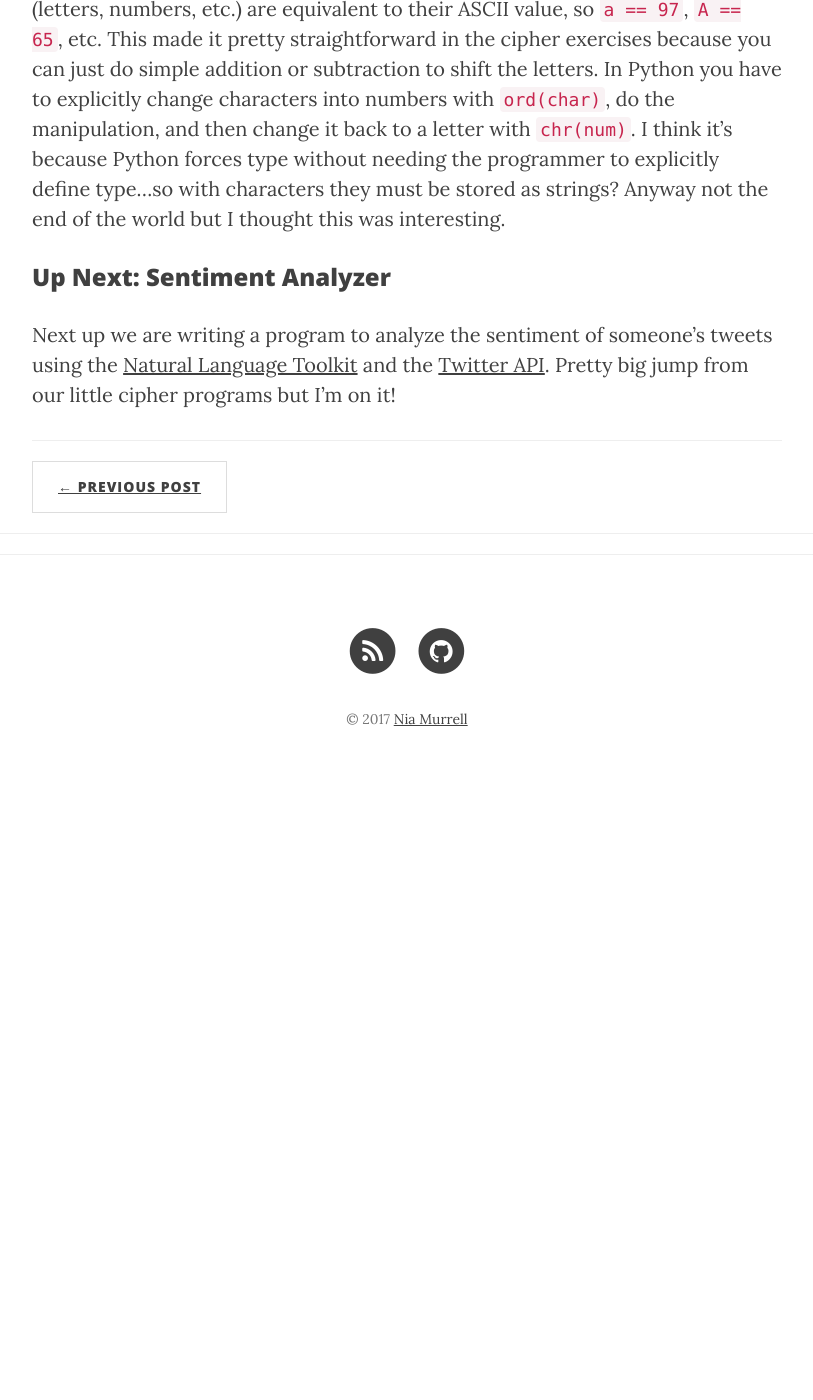
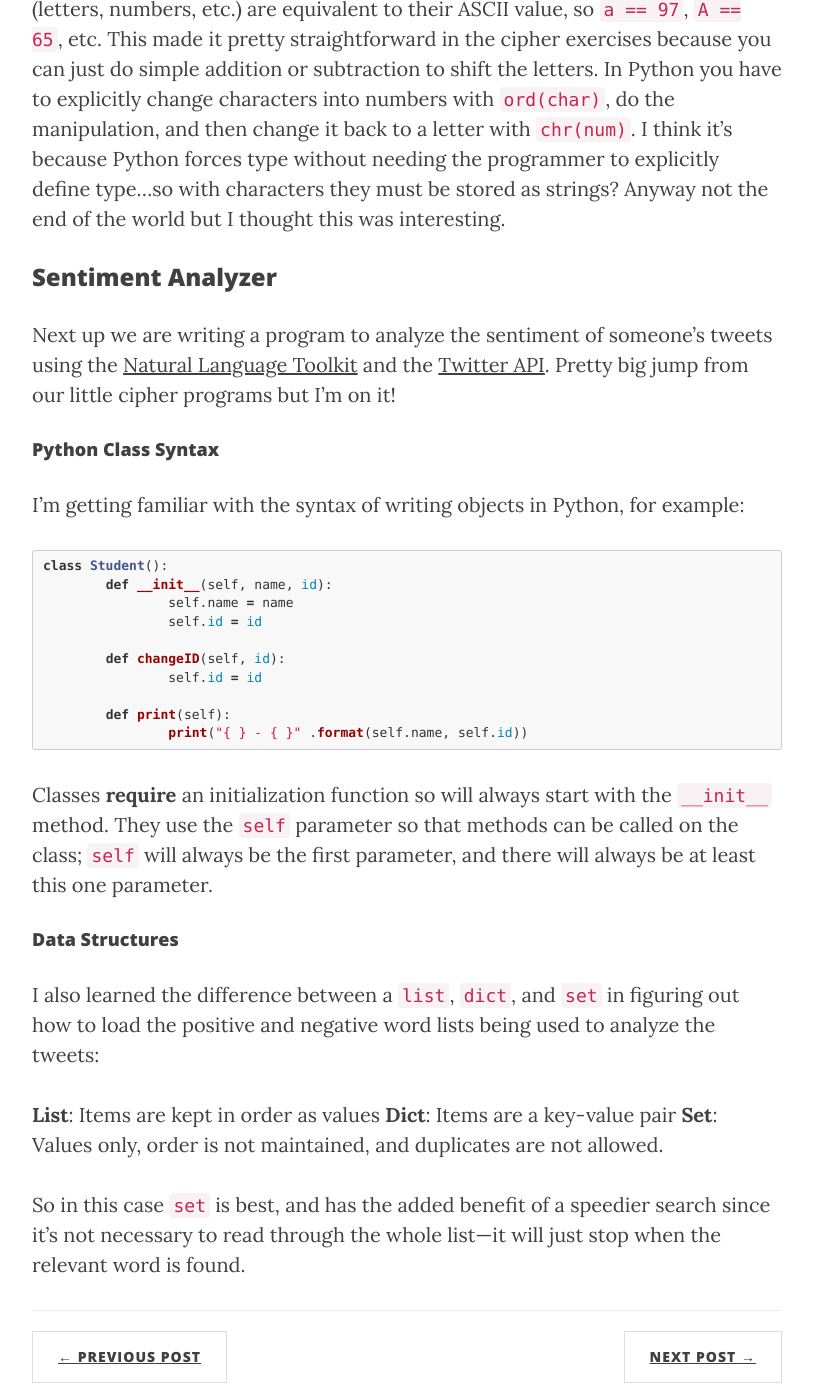
Before and after one commit to niamurrell/jekyll-blog, a Jekyll site: the page built from _posts/2017-12-07-python-continued.md, in a window 1280 px wide and 1400 px high, scrolled down 1146 px. Shown: the whole window, without its empty margins (233-1046 px from the left). Built offline with Jekyll 4.4.1, drawn with Linux system fonts in a browser that asks for light colours; nearby versions of some CDN libraries; before the commit the page ends 1941 px from its top, so only the background shows below that.

Commit message:
Add today's post

````diff
--- a/_posts/2017-12-07-python-continued.md
+++ b/_posts/2017-12-07-python-continued.md
@@ -42,6 +42,34 @@ for c in plain:
 
 One thing that I like in C that doesn't work in Python is the fact that characters (letters, numbers, etc.) are equivalent to their ASCII value, so `a == 97`, `A == 65`, etc. This made it pretty straightforward in the cipher exercises because you can just do simple addition or subtraction to shift the letters. In Python you have to explicitly change characters into numbers with `ord(char)`, do the manipulation, and then change it back to a letter with `chr(num)`. I think it's because Python forces type without needing the programmer to explicitly define type...so with characters they must be stored as strings? Anyway not the end of the world but I thought this was interesting.
 
-### Up Next: Sentiment Analyzer
+### Sentiment Analyzer
 
 Next up we are writing a program to analyze the sentiment of someone's tweets using the [Natural Language Toolkit](http://www.nltk.org/) and the [Twitter API](https://developer.twitter.com/). Pretty big jump from our little cipher programs but I'm on it!
+
+#### Python Class Syntax
+
+I'm getting familiar with the syntax of writing objects in Python, for example:
+```python
+class Student():
+	def __init__(self, name, id):
+		self.name = name
+		self.id = id
+
+	def changeID(self, id):
+		self.id = id
+
+	def print(self):
+		print("{ } - { }" .format(self.name, self.id))
+```
+
+Classes **require** an initialization function so will always start with the `__init__` method. They use the `self` parameter so that methods can be called on the class; `self` will always be the first parameter, and there will always be at least this one parameter.
+
+#### Data Structures
+
+I also learned the difference between a `list`, `dict`, and `set` in figuring out how to load the positive and negative word lists being used to analyze the tweets:
+
+**List**: Items are kept in order as values
+**Dict**: Items are a key-value pair
+**Set**: Values only, order is not maintained, and duplicates are not allowed.
+
+So in this case `set` is best, and has the added benefit of a speedier search since it's not necessary to read through the whole list—it will just stop when the relevant word is found.
````
Also changed, not shown: _posts/2017-12-09-expressless-server.md (added, +51 -0 lines).
